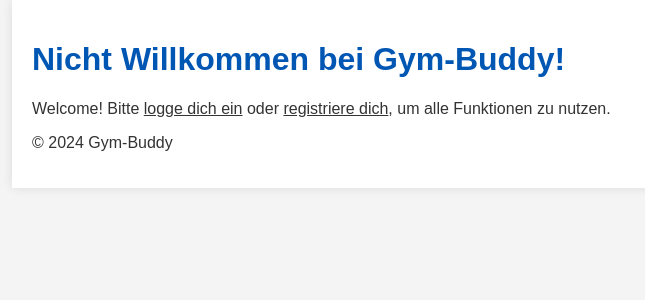
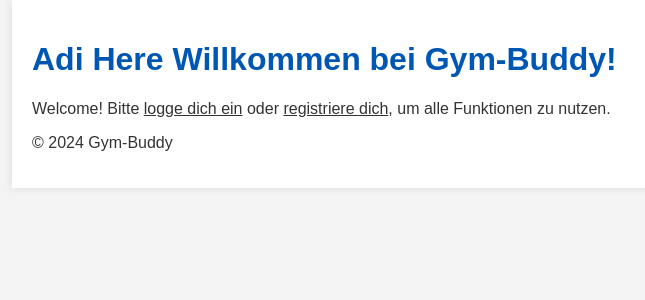
Before and after one commit to schweglera/GymBuddy, a Django app: page / in a window 1280 px wide. Shown: the top 300 px of the page, without its empty margins (288-933 px from the left). Run offline with Django 5.2, Linux system fonts and the light colour scheme.

Commit message:
Test ob Git funktioniert

```diff
--- a/blog/templates/article_list.html
+++ b/blog/templates/article_list.html
@@ -7,7 +7,7 @@
 </head>
 <body>
     <div class="container">
-        <h1>Nicht Willkommen bei Gym-Buddy!</h1>
+        <h1>Adi Here Willkommen bei Gym-Buddy!</h1>
 
         {% if user.is_authenticated %}
             <p>Hallo, {{ user.username }}!</p>
```
